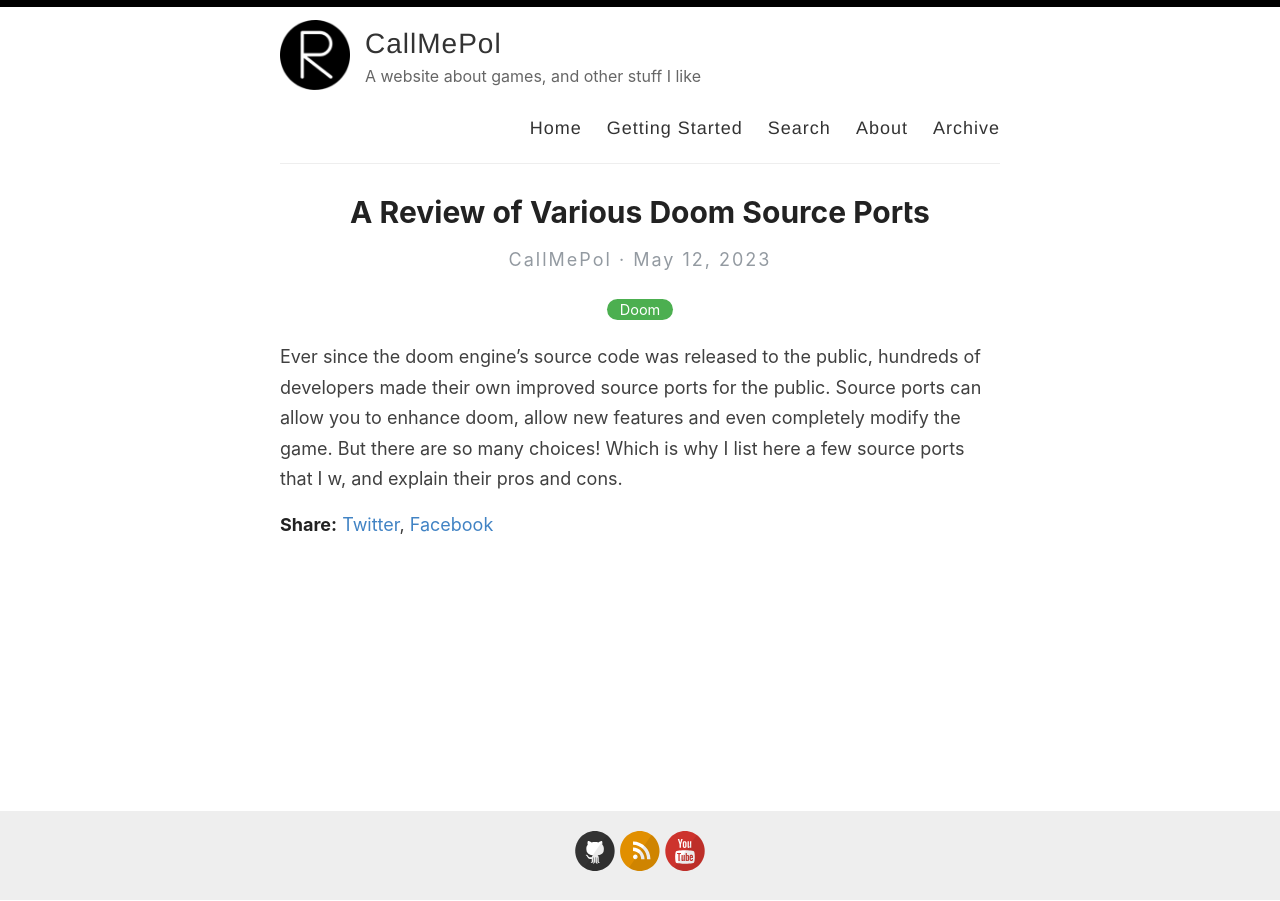
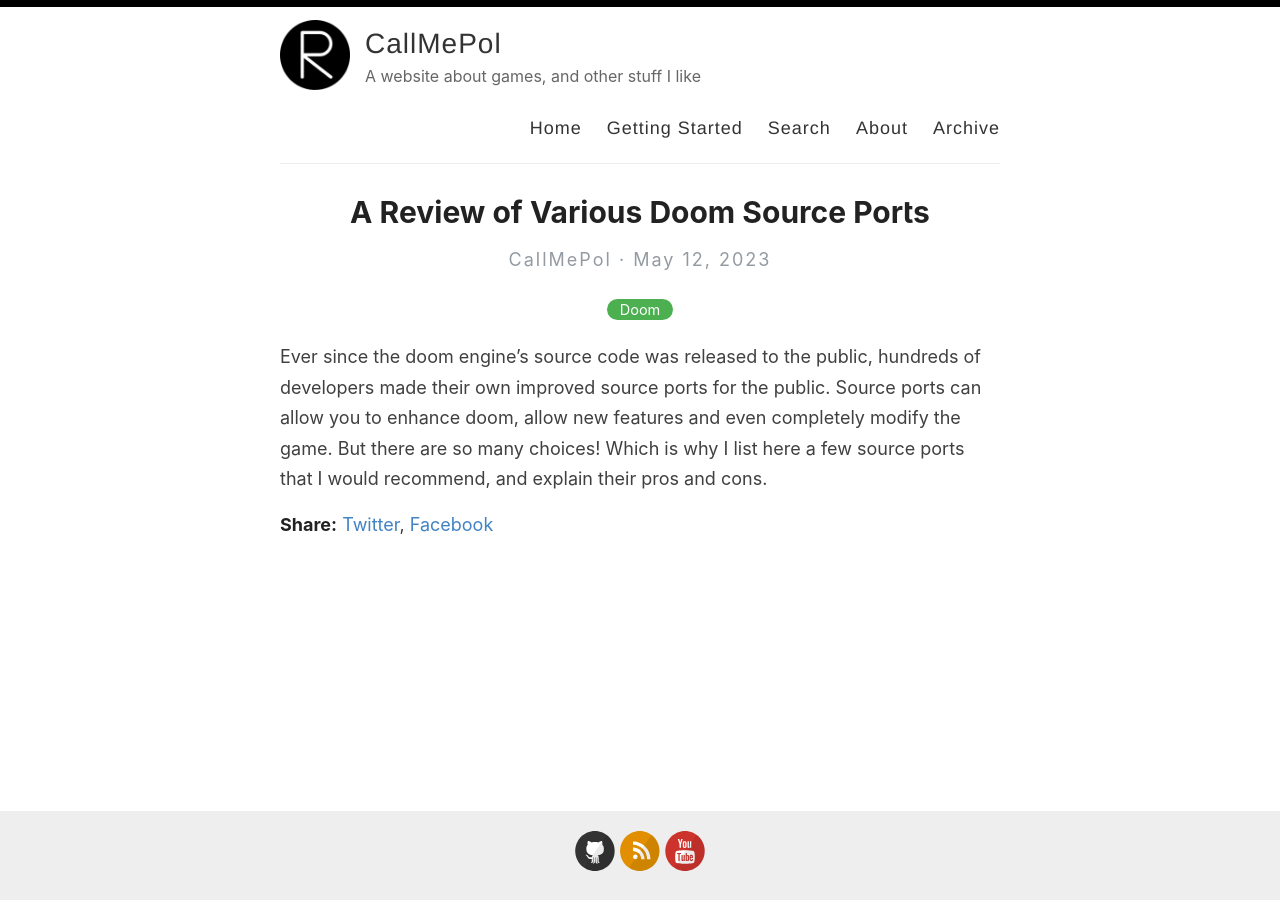
Before and after one commit to poleve540/CallMePol, a Jekyll site: the page built from _posts/2023-05-12-sourceport-review.md, in a window 1280 px wide. Built offline with Jekyll 4.4.1, drawn with Linux system fonts in a browser that asks for light colours.

Commit message:
_posts/2023-05-12-sourceport-review.md updated from https://stackedit.io/

```diff
--- a/_posts/2023-05-12-sourceport-review.md
+++ b/_posts/2023-05-12-sourceport-review.md
@@ -3,7 +3,9 @@
 title: A Review of Various Doom Source Ports
 categories: Doom
 ---
-Ever since the doom engine's source code was released to the public, hundreds of developers made their own improved source ports for the public. Source ports can allow you to enhance doom, allow new features and even completely modify the game. But there are so many choices! Which is why I list here a few source ports that I w, and explain their pros and cons.
+Ever since the doom engine's source code was released to the public, hundreds of developers made their own improved source ports for the public. Source ports can allow you to enhance doom, allow new features and even completely modify the game. But there are so many choices! Which is why I list here a few source ports that I would recommend, and explain their pros and cons.
+
+
 <!--stackedit_data:
-eyJoaXN0b3J5IjpbLTI0NzU0ODQ3Miw5NTQ0NDA5NzBdfQ==
+eyJoaXN0b3J5IjpbMTk1MTY1MzQ4Miw5NTQ0NDA5NzBdfQ==
 -->
```
